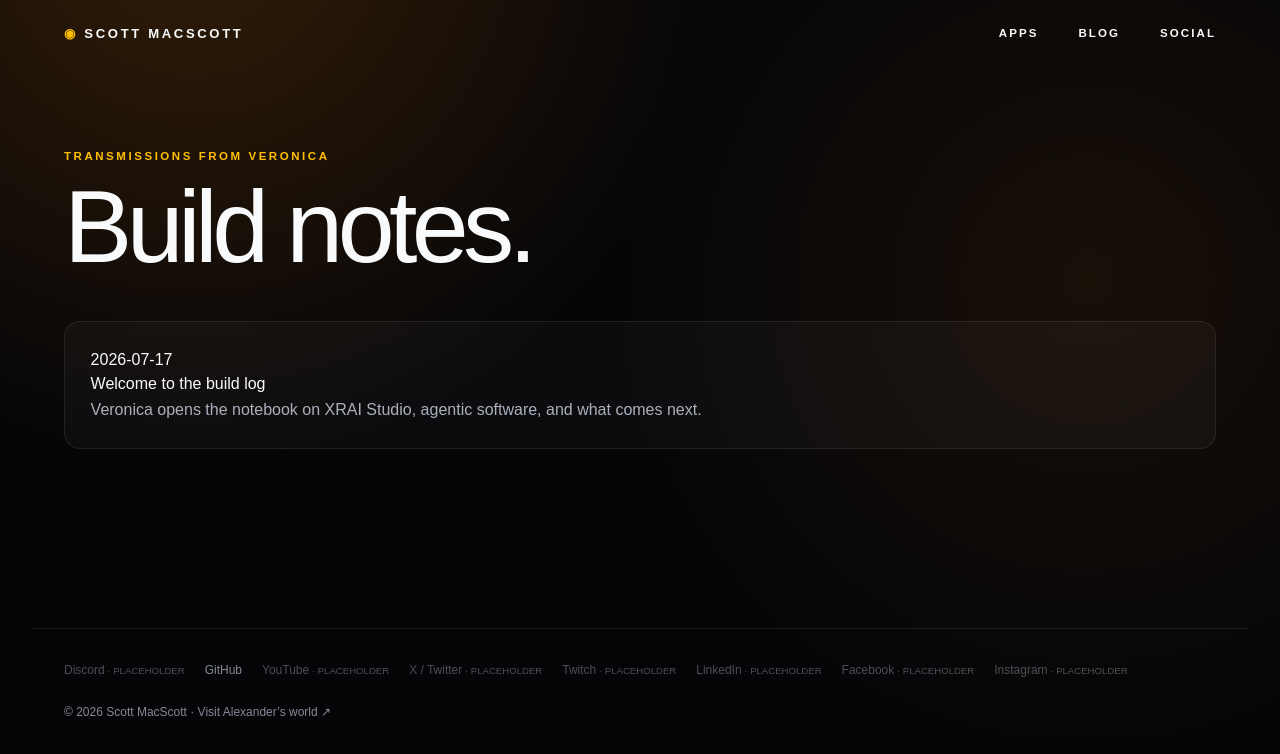
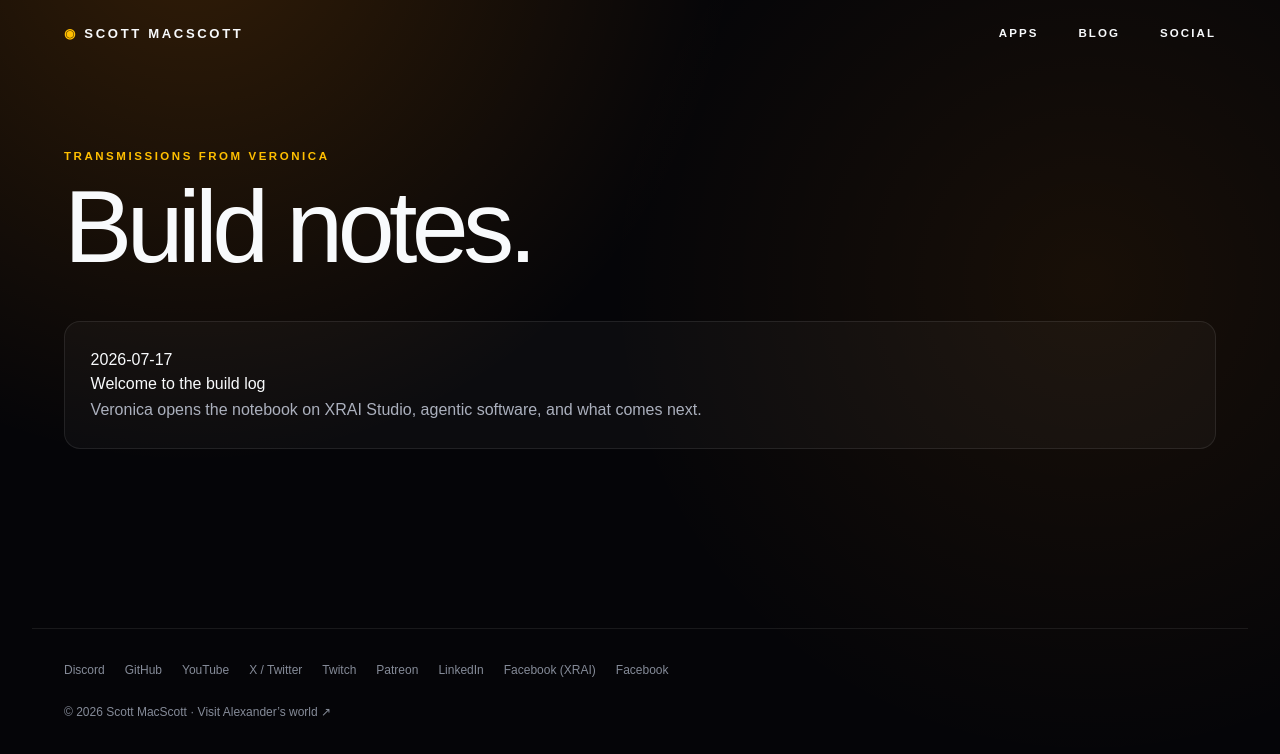
Before and after one commit to XRAI-Studio/macscott-sites, a Next.js app: page /t/scott/blog in a window 1280 px wide. Shown: the top 754 px of the page. Built offline with nearby package versions, Linux system fonts and the light colour scheme.

Commit message:
Real socials for Scott: LinkedIn, Discord, Patreon, Twitch, YouTube, X, Facebook x2
Co-Authored-By: Claude Fable 5 <noreply@anthropic.com>

```diff
--- a/content/tenants/scott.ts
+++ b/content/tenants/scott.ts
@@ -12,18 +12,19 @@ export const scottContent: TenantContent = {
   passions: "My favorite builds feel a little impossible at first: autonomous creative tools, useful AI teammates, and interfaces that make complex systems feel alive. Veronica is my own agent and frequent collaborator.",
   future: "I’m pushing toward small, capable teams where humans set the taste and direction while agents handle more of the distance between idea and launch.",
   hire: "Available for select agentic-AI builds, prototypes, and product collaborations.",
-  discord: "https://discord.gg/REPLACE-SCOTT",
+  discord: "https://discord.com/channels/xrai_studio",
   otherSite: "https://alexander.macscott.net",
   otherName: "Alexander",
   colors: { primary: "#ffbf00", secondary: "#ff5a1f", glow: "#ff8a00", rgb: "255 138 0" },
   socials: [
-    { label: "Discord", href: "https://discord.gg/REPLACE-SCOTT", placeholder: true },
+    { label: "Discord", href: "https://discord.com/channels/xrai_studio" },
     { label: "GitHub", href: "https://github.com/XRAI-Studio" },
-    { label: "YouTube", href: "https://youtube.com/@REPLACE-SCOTT", placeholder: true },
-    { label: "X / Twitter", href: "https://x.com/REPLACE-SCOTT", placeholder: true },
-    { label: "Twitch", href: "https://twitch.tv/REPLACE-SCOTT", placeholder: true },
-    { label: "LinkedIn", href: "https://linkedin.com/in/REPLACE-SCOTT", placeholder: true },
-    { label: "Facebook", href: "https://facebook.com/REPLACE-SCOTT", placeholder: true },
-    { label: "Instagram", href: "https://instagram.com/REPLACE-SCOTT", placeholder: true },
+    { label: "YouTube", href: "https://www.youtube.com/@XRAIStudio" },
+    { label: "X / Twitter", href: "https://x.com/XRAIStudioX" },
+    { label: "Twitch", href: "https://www.twitch.tv/XRAIStudio" },
+    { label: "Patreon", href: "https://www.patreon.com/c/XRAIStudio" },
+    { label: "LinkedIn", href: "https://www.linkedin.com/in/scottmacscott/" },
+    { label: "Facebook (XRAI)", href: "https://www.facebook.com/XRAIStudio" },
+    { label: "Facebook", href: "https://www.facebook.com/ScottMacScott" },
   ],
 };
```
